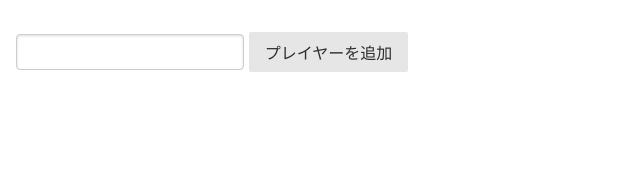
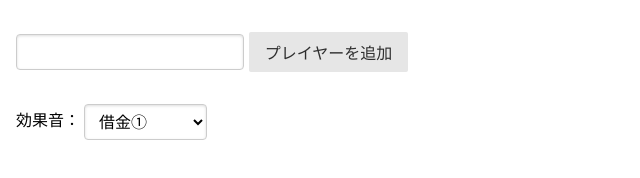
Before and after one commit to Haruki24816/king-debt-manager, a plain HTML site: page index.html in a window 1280 px wide. Shown: the whole page, without its empty margins (0-640 px from the left). Drawn offline with nearby package versions, Linux system fonts and the light colour scheme.

Commit message:
効果音を選択できるようにした

```diff
--- a/index.html
+++ b/index.html
@@ -14,10 +14,16 @@
   </head>
   <body>
     <div id="display"></div>
-    <p class="pure-form">
-      <input type="text" id="player_name">
-      <input class="pure-button" type="button" value="プレイヤーを追加" onclick="add_player()">
-    </p>
+    <div class="pure-form">
+      <p>
+        <input type="text" id="player_name">
+        <input class="pure-button" type="button" value="プレイヤーを追加" onclick="add_player()">
+      </p>
+      <p>
+        <label for="audio">効果音：</label>
+        <select id="audio"></select>
+      </p>
+    </div>
     <script src="./king-debt-manager.js"></script>
   </body>
 </html>
--- a/king-debt-manager.js
+++ b/king-debt-manager.js
@@ -1,5 +1,12 @@
 let players = {};
-let se = new Audio("chakin.mp3")
+let audio_files = ["借金①", "借金②", "借金③", "大破産", "レジスター", "爆発"];
+let sounds = {};
+
+for (n in audio_files){
+  let filename = audio_files[n];
+  sounds[filename] = new Audio("audio/" + filename + ".mp3");
+  document.getElementById("audio").innerHTML += "<option value=\"" + filename + "\">" + filename + "</option>";
+}
 
 function add_player(){
   let element = document.getElementById("player_name");
@@ -61,6 +68,8 @@ function minus(player, opponent){
 };
 
 function play_se(){
+  let element = document.getElementById("audio");
+  let se = sounds[element.value];
   se.currentTime = 0;
   se.play();
 };
```
Also changed, not shown: 7 other files.
